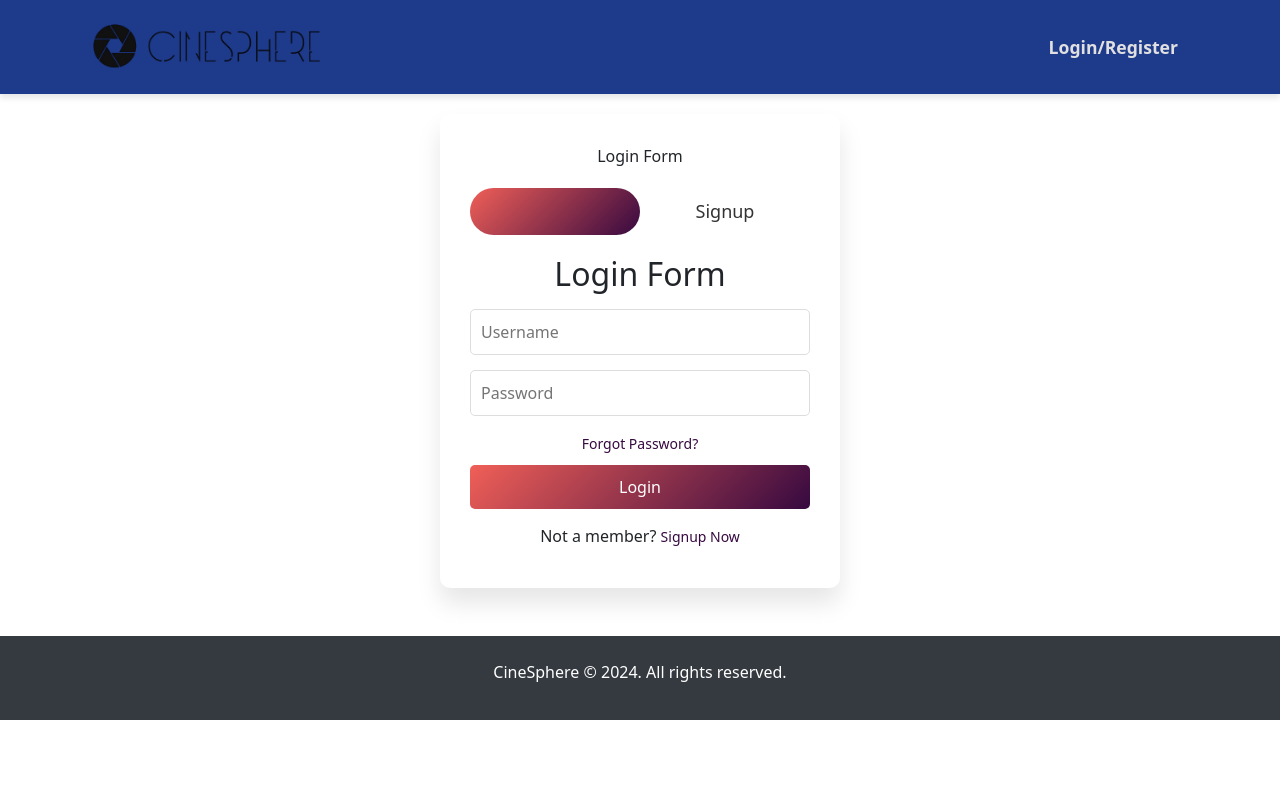
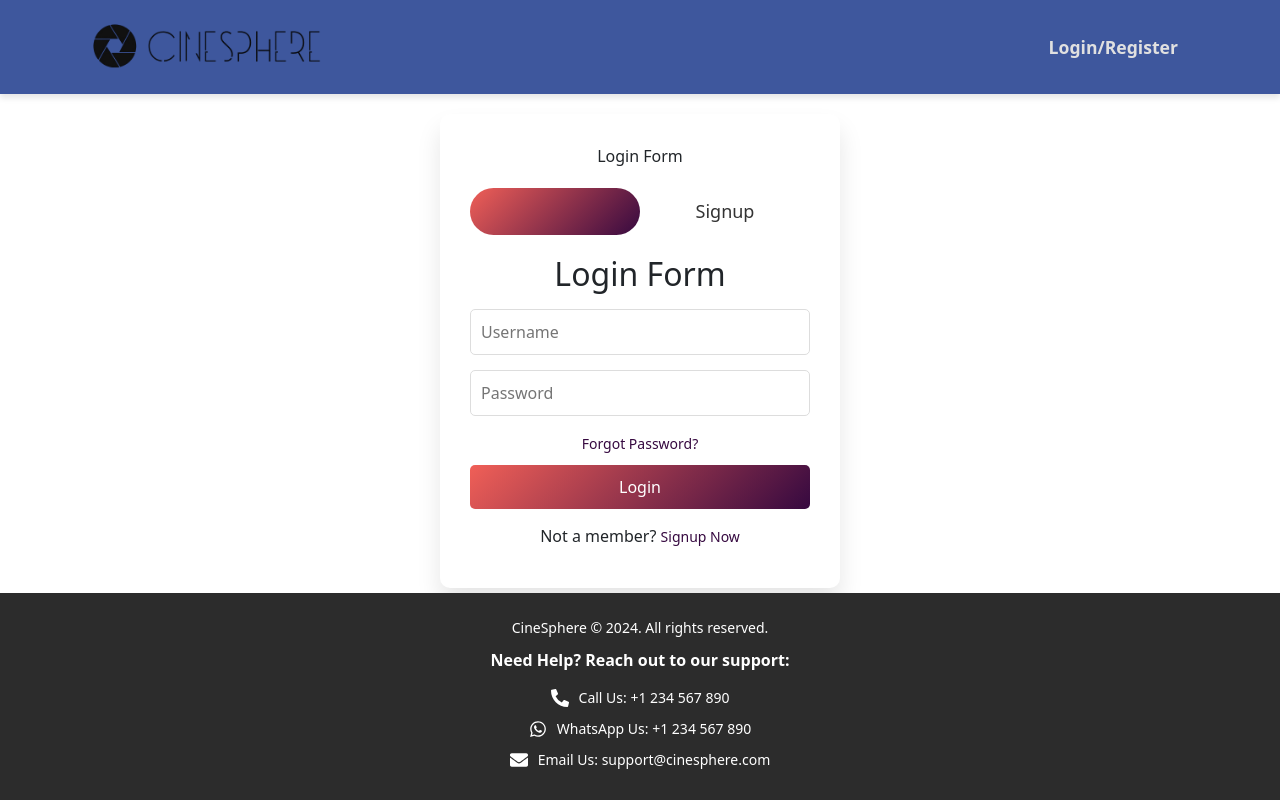
Before and after one commit to Madhav-Sarma/StackHash-Model, a React (Create React App) app in the folder client/: page /login in a window 1280 px wide. Built offline with nearby package versions, Linux system fonts and the light colour scheme.

Commit message:
added contact

```diff
--- a/client/src/components/Footer.css
+++ b/client/src/components/Footer.css
@@ -1,3 +1,56 @@
-footer{
-  background-color: rgb(30, 58, 138);
+/* Ensure the footer sticks to the bottom of the page */
+body {
+  display: flex;
+  flex-direction: column;
+  min-height: 100vh;
+  margin: 0;
 }
+
+.footer {
+  background-color: #2c2c2c; /* Dark background */
+  padding: 20px;
+  margin-top: auto; /* Pushes the footer to the bottom */
+  text-align: center;
+  width: 100%; /* Full width */
+  position: fixed; /* Fixed at the bottom */
+  bottom: 0; /* Stick to the bottom of the viewport */
+}
+
+.footer p {
+  margin: 0 0 10px;
+  font-size: 14px;
+}
+
+.footer-contact {
+  margin-top: 10px;
+}
+
+.contact-item {
+  margin-bottom: 10px;
+  display: flex;
+  justify-content: center;
+  align-items: center;
+}
+
+.contact-item a {
+  margin-left: 10px;
+  font-size: 14px;
+  text-decoration: none;
+  color: #ffffff; /* White text color */
+}
+
+.contact-icon {
+  color: #ffffff; /* Icon color */
+  font-size: 18px;
+}
+
+/* Hover effects for links */
+.contact-item a:hover {
+  color: #ffcc00; /* Highlight color on hover */
+}
+
+.footer-contact p {
+  margin-bottom: 15px;
+  font-size: 16px;
+  font-weight: bold;
+}
--- a/client/src/components/Footer.js
+++ b/client/src/components/Footer.js
@@ -1,12 +1,34 @@
-import React from 'react'
-import './Footer.css'
+import React from 'react';
+import './Footer.css';
+import { FaPhoneAlt, FaWhatsapp, FaEnvelope } from 'react-icons/fa'; // Importing icons
 
 function Footer() {
   return (
-      <footer className="text-white mt-5 pt-4 text-center">
+    <footer className="footer text-white mt-5 pt-4 text-center">
       <p>CineSphere &copy; {new Date().getFullYear()}. All rights reserved.</p>
+      <div className="footer-contact">
+        <p>Need Help? Reach out to our support:</p>
+        <div className="contact-item">
+          <FaPhoneAlt className="contact-icon" />
+          <a href="tel:+1234567890" className="text-white">
+            Call Us: +1 234 567 890
+          </a>
+        </div>
+        <div className="contact-item">
+          <FaWhatsapp className="contact-icon" />
+          <a href="https://wa.me/1234567890" className="text-white" target="_blank" rel="noopener noreferrer">
+            WhatsApp Us: +1 234 567 890
+          </a>
+        </div>
+        <div className="contact-item">
+          <FaEnvelope className="contact-icon" />
+          <a href="mailto:support@cinesphere.com" className="text-white">
+            Email Us: support@cinesphere.com
+          </a>
+        </div>
+      </div>
     </footer>
-  )
+  );
 }
 
 export default Footer;
--- a/client/src/components/Navbar.css
+++ b/client/src/components/Navbar.css
@@ -1,7 +1,7 @@
 /* Navbar Styles */
 .navbar {
   padding: 10px 20px;
-  background-color: rgb(30, 58, 138);
+  background-color: rgb(62, 87, 157);
   box-shadow: 0 4px 6px rgba(0, 0, 0, 0.1);
 }
 
```
